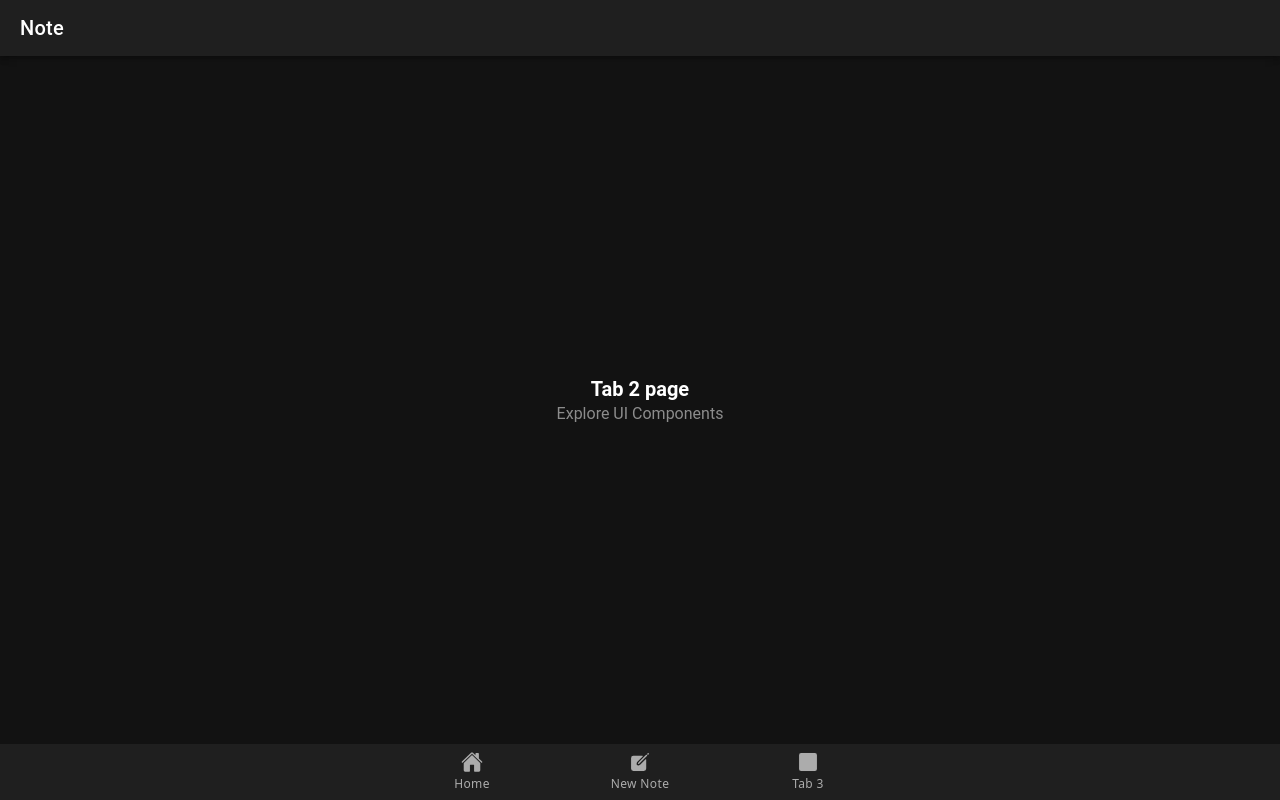
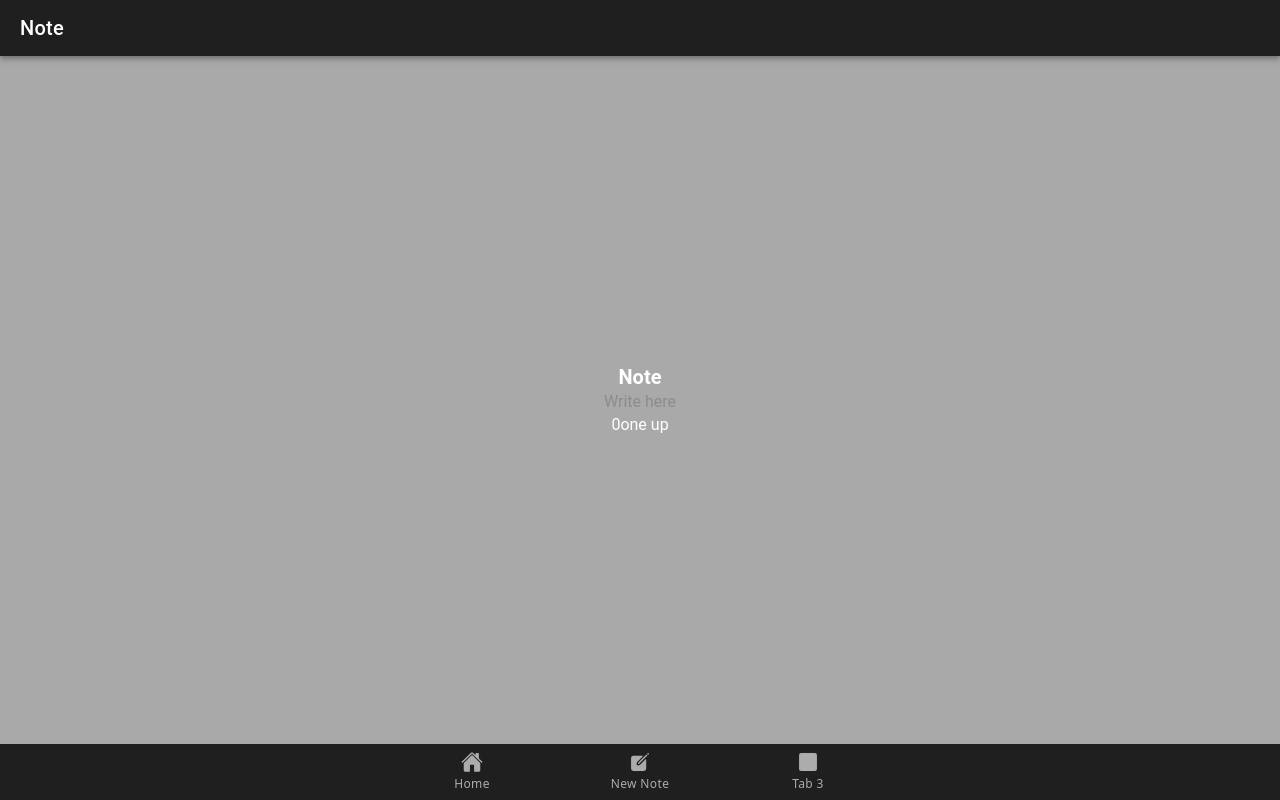
Before and after one commit to thetimverse/notes-app-ionic, a React (Vite) app: page /note in a window 1280 px wide. Built offline with nearby package versions, Linux system fonts and the light colour scheme.

Commit message:
feat: creation store and first tests

```diff
--- a/package.json
+++ b/package.json
@@ -22,6 +22,7 @@
     "@ionic/react": "^7.0.0",
     "@ionic/react-router": "^7.8.0",
     "@radix-ui/react-slot": "^1.0.2",
+    "@redux-devtools/extension": "^3.3.0",
     "@types/react-router": "^5.1.20",
     "@types/react-router-dom": "^5.3.3",
     "class-variance-authority": "^0.7.0",
@@ -31,7 +32,8 @@
     "react": "^18.2.0",
     "react-dom": "^18.2.0",
     "tailwind-merge": "^2.2.1",
-    "tailwindcss-animate": "^1.0.7"
+    "tailwindcss-animate": "^1.0.7",
+    "zustand": "^4.5.2"
   },
   "devDependencies": {
     "@capacitor/cli": "5.7.2",
--- a/src/pages/Home.tsx
+++ b/src/pages/Home.tsx
@@ -1,15 +1,10 @@
 import {IonContent, IonHeader, IonPage, IonSearchbar, IonTitle, IonToolbar} from '@ionic/react';
-import ExploreContainer from '../components/ExploreContainer';
 import './Home.css';
 import {Button} from "@/components/ui/button";
 import styled from "@emotion/styled";
-import {Route} from "react-router-dom";
-import Note from "@/pages/Note";
+import React from "react";
 
 const StIonContent = styled(IonContent)`
-    display: flex;
-    align-items: center;
-    justify-content: center;
     --padding-start: 2em;
     --padding-top: 2em;
     --background: darkgray;
@@ -36,7 +31,7 @@ const Home: React.FC = () => {
                         <IonTitle size="large">Home</IonTitle>
                     </IonToolbar>
                     <IonToolbar>
-                        <IonSearchbar animated={true} placeholder="Animated" showClearButton="always" autocapitalize={"yes"} color={"light"}></IonSearchbar>
+                        <IonSearchbar animated={true} placeholder="Animated" showClearButton="always" autocapitalize={"yes"}></IonSearchbar>
                     </IonToolbar>
                 </IonHeader>
 
--- a/src/pages/Note.css
+++ b/src/pages/Note.css
@@ -1,3 +1,28 @@
 ion-content {
     --padding-start: 2em;
 }
+
+.container {
+    text-align: center;
+    position: absolute;
+    left: 0;
+    right: 0;
+    top: 50%;
+    transform: translateY(-50%);
+}
+
+.container strong {
+    font-size: 20px;
+    line-height: 26px;
+}
+
+.container p {
+    font-size: 16px;
+    line-height: 22px;
+    color: #8c8c8c;
+    margin: 0;
+}
+
+.container a {
+    text-decoration: none;
+}
--- a/src/pages/Note.tsx
+++ b/src/pages/Note.tsx
@@ -2,10 +2,19 @@ import {IonContent, IonHeader, IonPage, IonTitle, IonToolbar} from '@ionic/react
 import ExploreContainer from '../components/ExploreContainer';
 import './Note.css';
 import {useParams} from "react-router";
+import styled from "@emotion/styled";
+import {useBearStore} from '../stores/FileStore'
+
+const StIonContent = styled(IonContent)`
+    --padding-start: 2em;
+    --padding-top: 2em;
+    --background: darkgray;
+`
 
 const Note: React.FC = () => {
     let params = useParams();
     console.log(params)
+    const { bears, addABear } = useBearStore()
 
     return (
         <IonPage>
@@ -14,9 +23,16 @@ const Note: React.FC = () => {
                     <IonTitle>Note</IonTitle>
                 </IonToolbar>
             </IonHeader>
-            <IonContent fullscreen>
-                <ExploreContainer name="Tab 2 page"/>
-            </IonContent>
+            <StIonContent fullscreen>
+                <div className="container">
+                    <strong>Note</strong>
+                    <p>Write here</p>
+                    <div>
+                        <span>{bears}</span>
+                        <button onClick={addABear}>one up</button>
+                    </div>
+                </div>
+            </StIonContent>
         </IonPage>
     );
 };
--- /dev/null
+++ b/src/stores/FileStore.ts
@@ -0,0 +1,28 @@
+import { create } from 'zustand'
+import {createJSONStorage, devtools, persist} from 'zustand/middleware'
+import type {} from '@redux-devtools/extension' // required for devtools typing
+
+interface BearState {
+    bears: number
+    //increase: (by: number) => void
+    addABear: () => void
+}
+
+export const useBearStore = create<BearState>()(
+    devtools(
+        persist(
+            //(set) => ({
+            //    bears: 0,
+            //    increase: (by) => set((state) => ({ bears: state.bears + by })),
+            //}),
+            (set, get) => ({
+                bears: 0,
+                addABear: () => set({ bears: get().bears + 1 }),
+            }),
+            {
+                name: 'bear-storage',
+                storage: createJSONStorage(() => localStorage),
+            },
+        ),
+    ),
+)
```
Also changed, not shown: 1 other file (tests, documents, lock files or other folders).
